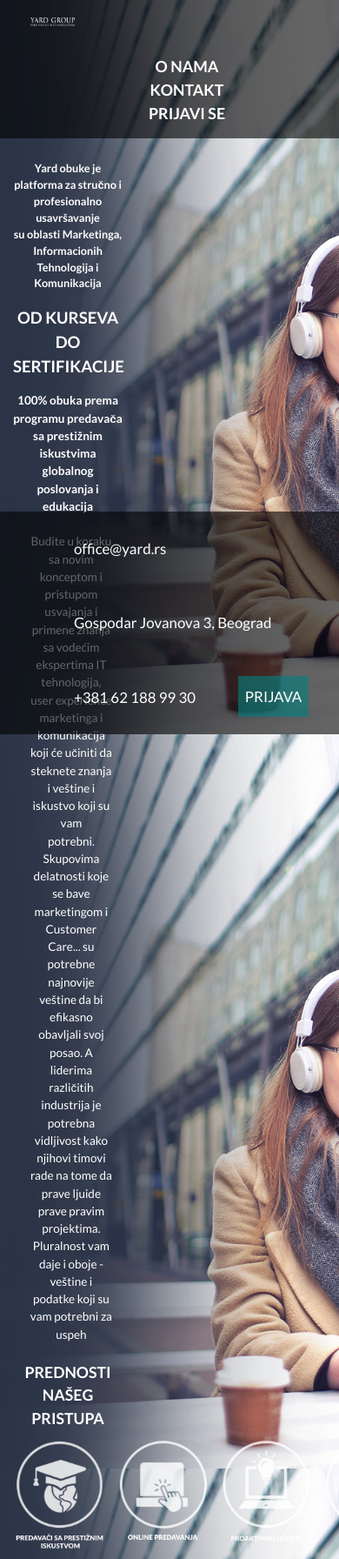
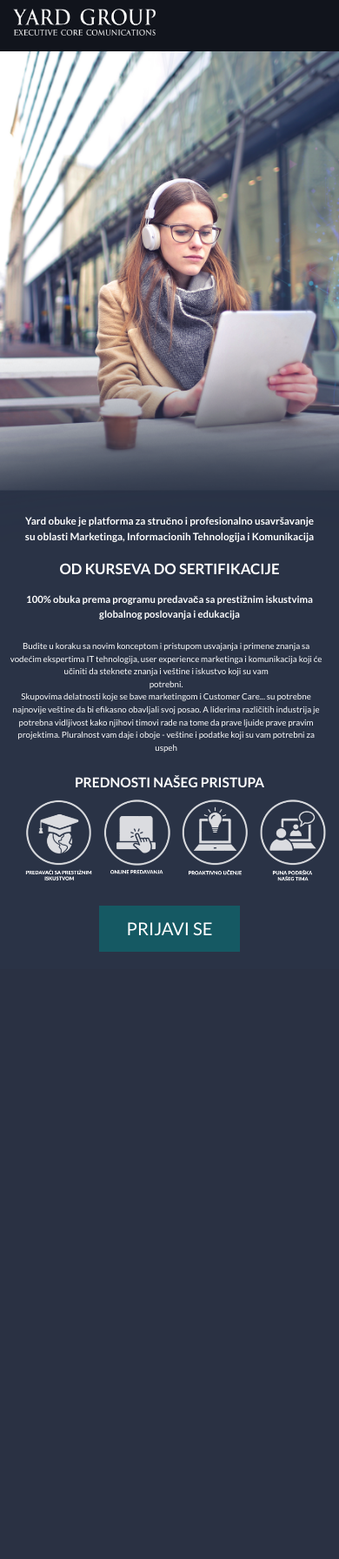
Before and after one commit to showtimezz/YardObuke, a PHP site: page / in a window 390 px wide; the page is wider, and only the part inside the window is pictured. Shown: that part at 87% size. After the commit the page ends 1094 px from the top of that part, so only its background shows below. Run offline with PHP 8.4, Linux system fonts and the light colour scheme.

Commit message:
Desktop and mobile version is done, i just need to add the hamburger menu now

```diff
--- a/index.html
+++ b/index.html
@@ -34,11 +34,14 @@
         </ul>
       </div>
     </div>
+    <div id="mobileDisplay" class="row">
+
+    </div>
     <div class="row">
-      <div id="introText"class="col">
+      <div id="introText" class="col">
         <p>Yard obuke je platforma za stručno i profesionalno usavršavanje <br>su oblasti Marketinga, Informacionih Tehnologija i Komunikacija</p>
       </div>
-      <div class="col">
+      <div class="col hide">
 
       </div>
     </div>
@@ -46,7 +49,7 @@
       <div id="jumboTron" class="col">
         <p>OD KURSEVA DO SERTIFIKACIJE</p>
       </div>
-      <div class="col">
+      <div class="col hide">
 
       </div>
     </div>
@@ -54,7 +57,7 @@
       <div id="prestiz" class="col">
         <p>100% obuka prema programu predavača sa prestižnim iskustvima globalnog poslovanja i edukacija</p>
       </div>
-      <div class="col">
+      <div class="col hide">
 
       </div>
     </div>
@@ -65,7 +68,7 @@
           Skupovima delatnosti koje se bave marketingom i Customer Care... su potrebne najnovije veštine da bi efikasno obavljali svoj posao. A liderima različitih industrija je potrebna vidljivost kako njihovi timovi rade na tome da prave ljuide prave pravim projektima. Pluralnost vam daje i oboje - veštine i podatke koji su vam potrebni za uspeh
         </p>
       </div>
-      <div class="col">
+      <div class="col hide">
 
       </div>
     </div>
@@ -75,17 +78,17 @@
         <br>
 
       </div>
-      <div class="col">
+      <div class="col hide">
 
       </div>
     </div>
     <div class="row">
-      <div id="ikoniceTekst"class="col">
+      <div id="ikoniceTekst" class="col">
         <img src="assets/icons.png">
         <br>
 
       </div>
-      <div class="col">
+      <div class="col hide">
 
       </div>
     </div>
@@ -109,6 +112,12 @@
         </div>
 
     </div>
+    <div id="mobileDugme">
+
+      <button id="mobileBtn">
+        PRIJAVI SE
+      </button>
+    </div>
   </div>
 
   <script src="https://code.jquery.com/jquery-3.3.1.slim.min.js"
--- a/styles/main.css
+++ b/styles/main.css
@@ -62,6 +62,11 @@ p {
 #navBar #nav ul li {
   padding-left: 100px;
   display: inline-block;
+}
+
+#mobileDisplay {
+  display: none;
+  background-image: url("../assets/mobileBG.png");
 }
 
 #introText {
@@ -177,7 +182,33 @@ p {
   margin: 20px;
 }
 
+#mobileDugme {
+  width: 100%;
+  display: none;
+  text-align: center;
+}
+
+#mobileDugme #mobileBtn {
+  display: none;
+  vertical-align: center;
+  background-color: rgba(0, 128, 128, 0.5);
+  border: none;
+  color: white;
+  padding: 1.3vh 8vw;
+  text-align: center;
+  text-decoration: none;
+  display: inline-block;
+  font-size: 2.4vh;
+  margin: 20px;
+}
+
 /*DESKTOP RESPONSIVENESS */
+@media screen and (max-width: 880px) {
+  #navBar #nav {
+    font-size: 1.5vh;
+  }
+}
+
 @media screen and (max-width: 1680px) {
   #introText {
     font-size: 1.6vh;
@@ -202,15 +233,18 @@ p {
   }
 }
 
-@media screen and (max-width: 1442px) {
+@media screen and (max-width: 1440px) {
   #introText {
-    font-size: 1.6vh;
+    font-size: 2vh;
   }
   #jumboTron {
-    font-size: 3vh;
+    margin-top: -1vh;
+    margin-bottom: -1vh;
+    font-size: 2.8vh;
   }
   #prestiz {
-    font-size: 1.8vh;
+    font-size: 1.7vh;
+    margin-bottom: -1vh;
   }
   #userExperiance {
     font-size: 1.3vhs;
@@ -284,4 +318,77 @@ p {
 
 /*DESKTOP RESPONSIVENESS END*/
 /*MOBILE RESPONSIVENESS*/
+@media screen and (max-width: 800px) {
+  body {
+    background-image: none;
+    background-color: #2a3346;
+    vertical-align: center;
+  }
+  .hide {
+    display: none;
+  }
+  #mobileDisplay {
+    background-size: cover;
+    background-repeat: no-repeat;
+    display: block;
+    height: 70vh;
+  }
+  #navBar {
+    max-height: 15vmin;
+    background-color: rgba(0, 0, 0, 0.6);
+  }
+  #navBar #nav ul {
+    visibility: hidden;
+  }
+  #navBar #img img {
+    margin: 20px;
+    max-width: 100vmin;
+    max-height: 8vmin;
+  }
+  #introText {
+    vertical-align: center;
+    text-align: center;
+    max-width: 100vw;
+    font-size: 3vw;
+  }
+  #jumboTron {
+    max-width: 100%;
+    font-size: 4.3vw;
+  }
+  #prestiz {
+    max-width: 100%;
+    font-size: 2.9vw;
+  }
+  #userExperiance {
+    max-width: 100%;
+    font-size: 2.5vw;
+    margin-left: -1vmin;
+  }
+  #prednostiPristupa {
+    max-width: 100%;
+    font-size: 4vw;
+  }
+  #ikoniceTekst img {
+    max-width: 90vw;
+    vertical-align: center;
+    margin-left: -27vw;
+  }
+  #footer {
+    visibility: hidden;
+  }
+  #mobileDugme {
+    display: inline-block;
+  }
+}
+
+@media screen and (max-width: 440px) {
+  #mobileDisplay {
+    margin-bottom: -10vmax;
+  }
+  #navBar #img img {
+    margin: 10px auto auto auto;
+  }
+}
+
+/*MOBILE RESPONSIVENESS END*/
 /*# sourceMappingURL=main.css.map */
--- a/styles/main.scss
+++ b/styles/main.scss
@@ -69,7 +69,10 @@ p{
          }
      }
 }
-
+#mobileDisplay {
+    display: none;
+   background-image: url("../assets/mobileBG.png");
+}
 #introText {
     padding-top: 3vh;
     padding-bottom: 1vh;
@@ -161,7 +164,8 @@ p{
         align-self: flex-end;
         max-width: 2.2vh;
         //background-color: orange;;
-        #dugme {
+        #dugme
+    {
         background-color: transparentize($color: teal, $amount: .4);
         border: none;
         color: white;
@@ -175,8 +179,41 @@ p{
     }
 
 }
+#mobileDugme
+{
+    width: 100%;
+
+
+    //background-color: transparentize($color: #000, $amount: .4);
+    display: none;
+    text-align: center;
+    #mobileBtn{
+        display: none;
+        vertical-align: center;
+
+        background-color: transparentize($color: teal, $amount: .5);
+        border: none;
+        color: white;
+        padding: 1.3vh 8vw;
+        text-align: center;
+        text-decoration: none;
+        display: inline-block;
+        font-size: 2.4vh;
+        margin: 20px;
+        }
+    }
+
 /*DESKTOP RESPONSIVENESS */
+@media screen and (max-width: 880px) {
+    #navBar {
+        #nav{
+           font-size: 1.5vh;
+           //background-color: turquoise;
 
+        }
+
+    }
+}
 @media screen and (max-width:1680px) {
     #introText{
         font-size: 1.6vh;
@@ -202,15 +239,18 @@ p{
         font-size: 1.6vh;
     }
 }
-@media screen and (max-width:1442px) {
+@media screen and (max-width:1440px) {
     #introText{
-        font-size: 1.6vh;
+        font-size: 2vh;
     }
     #jumboTron{
-        font-size: 3vh;
+        margin-top:-1vh ;
+        margin-bottom: -1vh;
+        font-size: 2.8vh;
     }
     #prestiz {
-        font-size: 1.8vh;
+        font-size: 1.7vh;
+        margin-bottom: -1vh;
     }
     #userExperiance {
         font-size: 1.3vhs;
@@ -284,3 +324,97 @@ p{
 }
 /*DESKTOP RESPONSIVENESS END*/
 /*MOBILE RESPONSIVENESS*/
+@media screen and (max-width:800px) {
+    body {
+        background-image: none;
+
+        background-color: #2a3346;
+        vertical-align: center;
+    }
+    .hide {
+        display: none;
+    }
+    #mobileDisplay{
+
+        background-size: cover;
+        background-repeat: no-repeat;
+        display: block;
+        height: 70vh;
+    }
+
+    #navBar{
+        max-height: 15vmin;
+        background-color: transparentize(#000, .4);
+       #nav {
+           ul {
+               visibility: hidden;
+           }
+       }
+       #img{
+
+           img{
+               margin:20px;
+            max-width: 100vmin;
+            max-height: 8vmin;
+
+
+
+
+        }
+       }
+    }
+    #introText{
+        vertical-align: center;
+        text-align: center;
+         max-width: 100vw;
+         font-size: 3vw;
+    }
+    #jumboTron{
+        max-width: 100%;
+        font-size: 4.3vw;
+    }
+    #prestiz {
+        max-width: 100%;
+        font-size: 2.9vw;
+    }
+    #userExperiance {
+        max-width: 100%;
+        font-size: 2.5vw;
+        margin-left: -1vmin;
+    }
+    #prednostiPristupa{
+        max-width: 100%;
+        font-size: 4vw;
+    }
+    #ikoniceTekst {
+        img {
+            max-width: 90vw;
+            vertical-align: center;
+            margin-left: -27vw;
+        }
+
+    }
+    #footer {
+      visibility:hidden;
+    }
+    #mobileDugme {
+        display: inline-block;
+    }
+}
+
+@media screen and (max-width:440px){
+#mobileDisplay {
+    margin-bottom: -10vmax;
+}
+#navBar{
+
+        #img{
+            img{
+               margin: 10px auto auto auto;
+
+            }
+        }
+    }
+
+}
+/*MOBILE RESPONSIVENESS END*/
```
Also changed, not shown: Dizajn/LANDING PAGE SMARTPHONE.jpg (added), assets/mobileBG.png (added), 1 other file.
